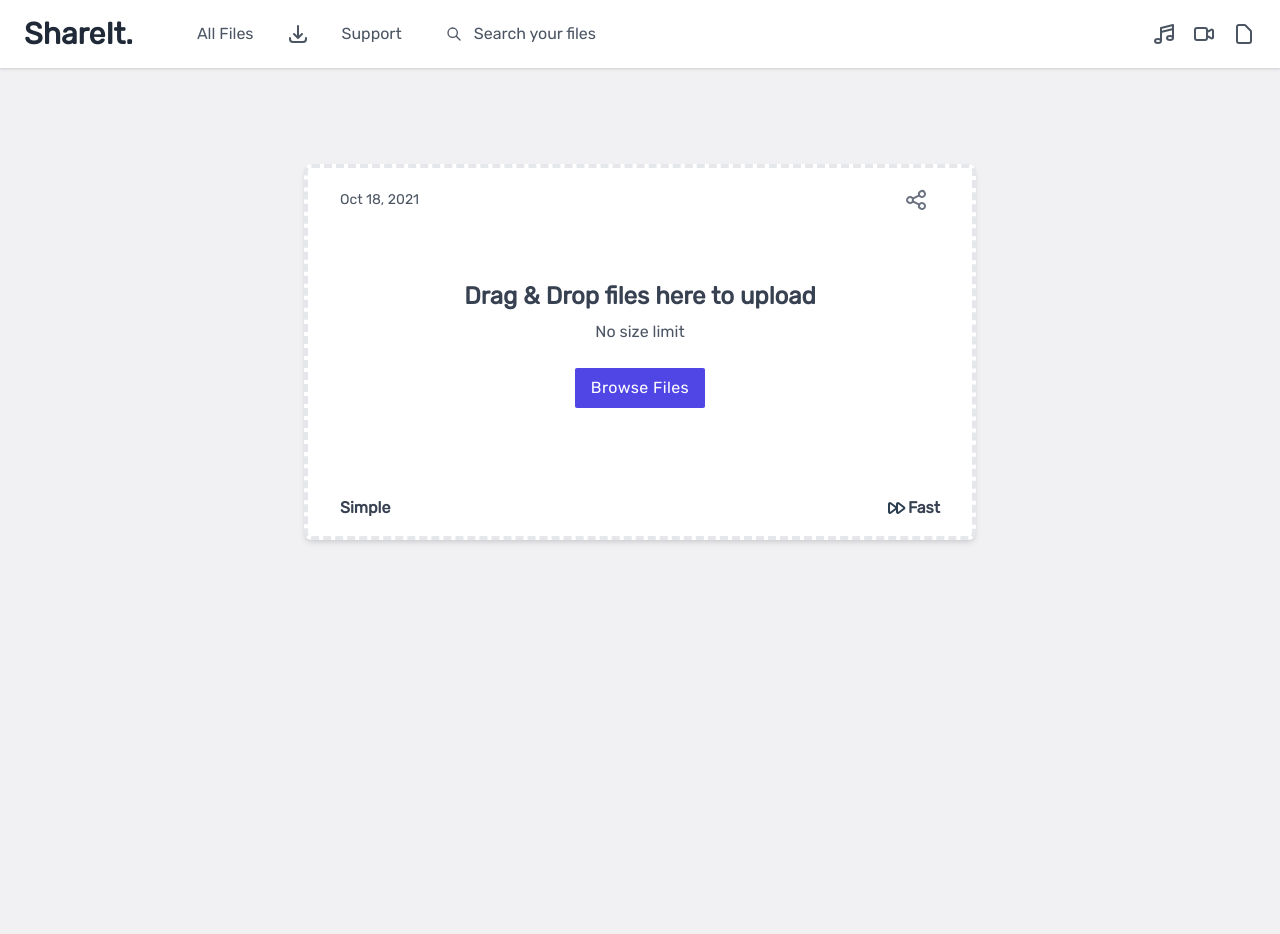
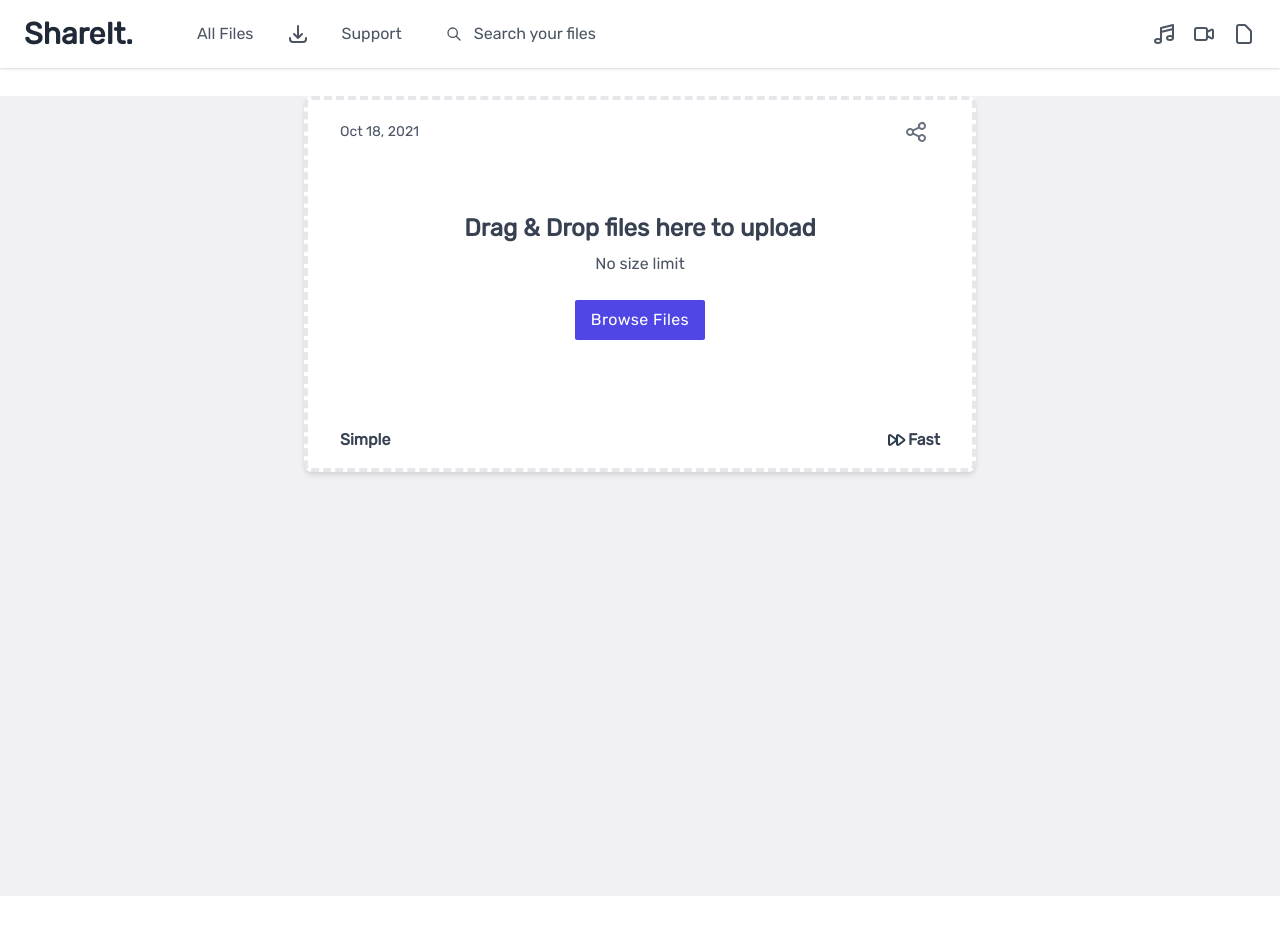
Before and after one commit to micaiah-effiong/File-share, a Vue app in the folder client/: page / in a window 1280 px wide. Shown: the top 934 px of the page. After the commit the page ends 896 px from the top, so only its background shows below. Built offline with nearby package versions, Linux system fonts and the light colour scheme.

Commit message:
create a fixed header

```diff
--- a/client/src/App.vue
+++ b/client/src/App.vue
@@ -1,26 +1,29 @@
 <template>
-  <!-- <img alt="Vue logo" src="./assets/logo.png"> -->
-  <Navbar />
-  <UploadPage />
+  <header>
+    <Navbar />
+  </header>
+  <main>
+    <UploadPage />
+  </main>
 </template>
 
 <script>
-import Navbar from './components/Navbar.vue'
-import UploadPage from './components/UploadPage.vue'
+import Navbar from "./components/Navbar.vue";
+import UploadPage from "./components/UploadPage.vue";
 export default {
-  name: 'App',
+  name: "App",
   components: {
     Navbar,
-    UploadPage
-  }
-}
+    UploadPage,
+  },
+};
 </script>
 
 <style>
-@import url('https://fonts.googleapis.com/css2?family=Rubik&display=swap');
+@import url("https://fonts.googleapis.com/css2?family=Rubik&display=swap");
 #app {
-  background-color:#F1F1F3;
-font-family: 'Rubik', sans-serif;
+  background-color: #f1f1f3;
+  font-family: "Rubik", sans-serif;
   -webkit-font-smoothing: antialiased;
   -moz-osx-font-smoothing: grayscale;
   text-align: center;
--- a/client/src/components/Navbar.vue
+++ b/client/src/components/Navbar.vue
@@ -1,5 +1,5 @@
 <template>
-  <nav class="bg-white shadow dark:bg-gray-800">
+  <nav class="bg-white shadow dark:bg-gray-800 fixed w-full z-30 top-0">
     <div
       class="
         container
@@ -94,8 +94,7 @@
                 stroke-width="2"
                 d="M4 16v1a3 3 0 003 3h10a3 3 0 003-3v-1m-4-4l-4 4m0 0l-4-4m4 4V4"
               /></svg
-            ></a
-          >
+          ></a>
           <a
             href="#"
             class="
--- a/client/src/components/UploadPage.vue
+++ b/client/src/components/UploadPage.vue
@@ -9,8 +9,9 @@
         bg-white
         rounded-lg
         shadow-md
+        my-24
         dark:bg-gray-800
-        my-24
+
         space-y-16
         border-dashed border-4
       "
@@ -30,12 +31,21 @@
             duration-200
             transform
             cursor-pointer
-
           "
-          ><svg xmlns="http://www.w3.org/2000/svg" class="h-6 w-6" fill="none" viewBox="0 0 24 24" stroke="currentColor">
-  <path stroke-linecap="round" stroke-linejoin="round" stroke-width="2" d="M8.684 13.342C8.886 12.938 9 12.482 9 12c0-.482-.114-.938-.316-1.342m0 2.684a3 3 0 110-2.684m0 2.684l6.632 3.316m-6.632-6l6.632-3.316m0 0a3 3 0 105.367-2.684 3 3 0 00-5.367 2.684zm0 9.316a3 3 0 105.368 2.684 3 3 0 00-5.368-2.684z" />
-</svg></a
-        >
+          ><svg
+            xmlns="http://www.w3.org/2000/svg"
+            class="h-6 w-6"
+            fill="none"
+            viewBox="0 0 24 24"
+            stroke="currentColor"
+          >
+            <path
+              stroke-linecap="round"
+              stroke-linejoin="round"
+              stroke-width="2"
+              d="M8.684 13.342C8.886 12.938 9 12.482 9 12c0-.482-.114-.938-.316-1.342m0 2.684a3 3 0 110-2.684m0 2.684l6.632 3.316m-6.632-6l6.632-3.316m0 0a3 3 0 105.367-2.684 3 3 0 00-5.367 2.684zm0 9.316a3 3 0 105.368 2.684 3 3 0 00-5.368-2.684z"
+            /></svg
+        ></a>
       </div>
 
       <div class="mt-2">
```
